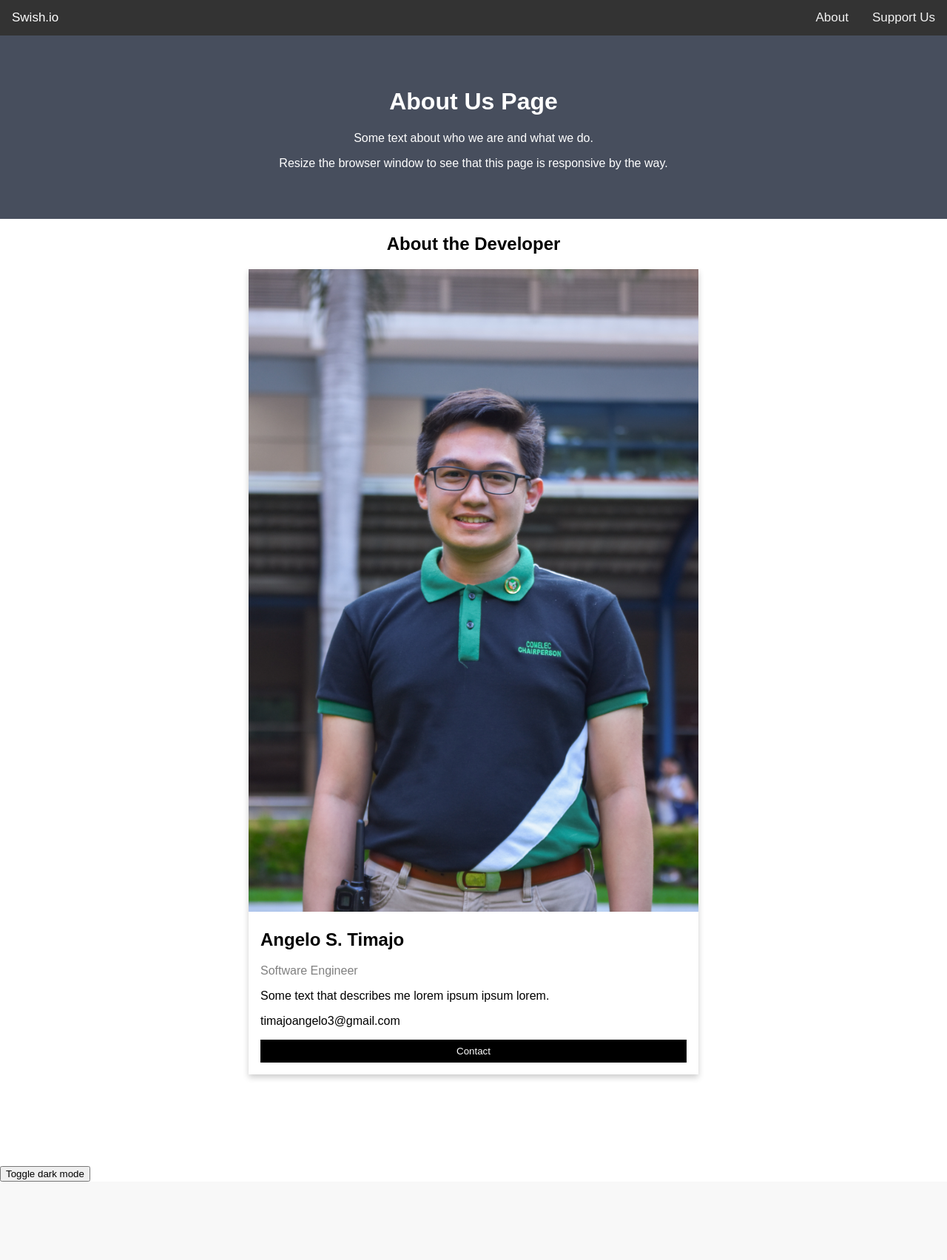
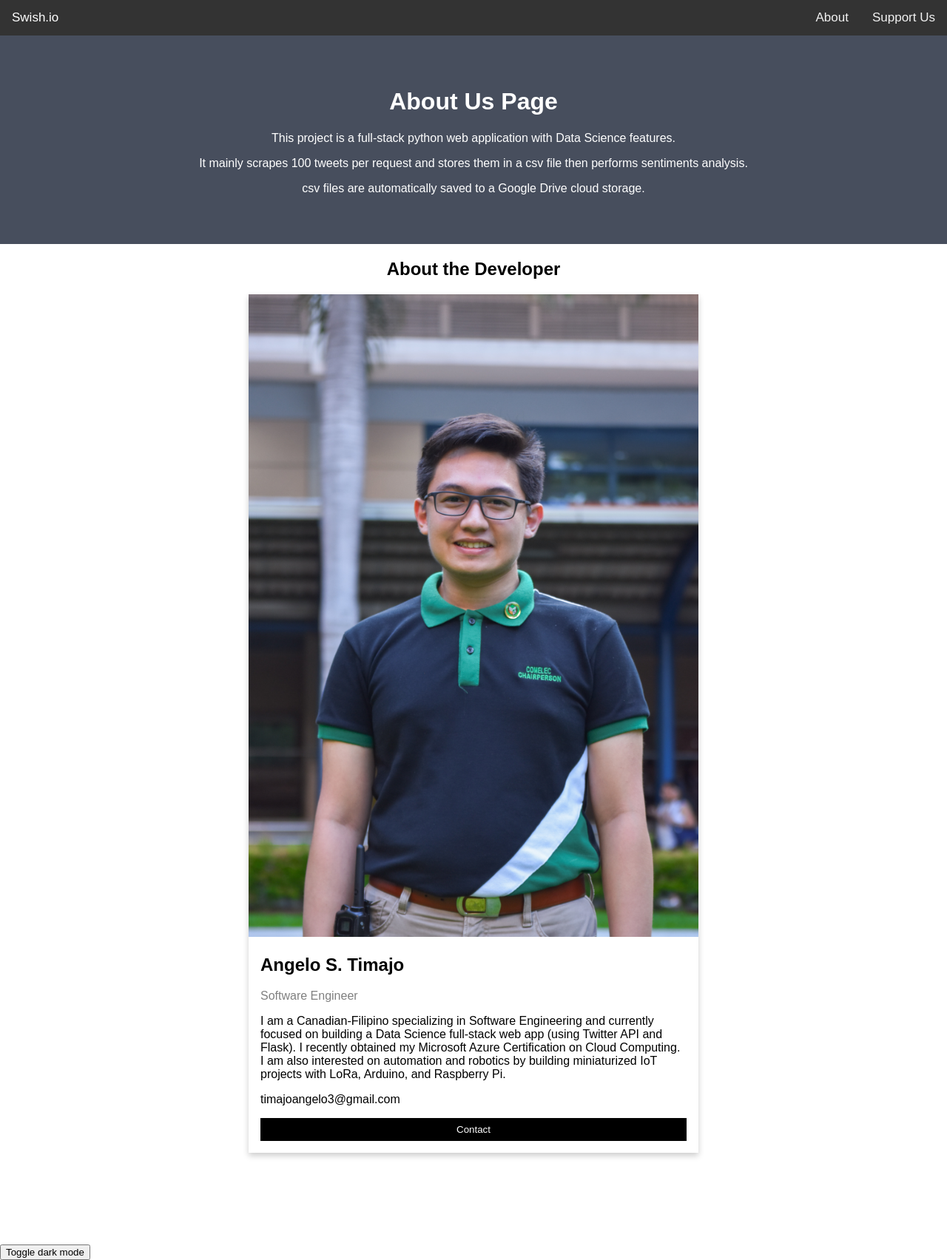
Before and after one commit to astimajo/twitter-sentiments-analyzer, a Flask app: page /contact in a window 1280 px wide. Shown: the whole page at 74% size. Before the commit the page ends 1598 px from the top, so only its background shows below. Run offline with Flask 2, Linux system fonts and the light colour scheme.

Commit message:
Update contact.html

```diff
--- a/templates/contact.html
+++ b/templates/contact.html
@@ -24,8 +24,9 @@
 
     <div id="About" class="about-section">
         <h1>About Us Page</h1>
-        <p>Some text about who we are and what we do.</p>
-        <p>Resize the browser window to see that this page is responsive by the way.</p>
+        <p>This project is a full-stack python web application with Data Science features.</p>
+        <p>It mainly scrapes 100 tweets per request and stores them in a csv file then performs sentiments analysis.</p>
+        <p>csv files are automatically saved to a Google Drive cloud storage.</p>
     </div>
 
         <h2 style="text-align:center">About the Developer</h2>
@@ -36,7 +37,7 @@
             <div class="container">
                 <h2>Angelo S. Timajo</h2>
                 <p class="title">Software Engineer</p>
-                <p>Some text that describes me lorem ipsum ipsum lorem.</p>
+                <p>I am a Canadian-Filipino specializing in Software Engineering and currently focused on building a Data Science full-stack web app (using Twitter API and Flask). I recently obtained my Microsoft Azure Certification on Cloud Computing. I am also interested on automation and robotics by building miniaturized IoT projects with LoRa, Arduino, and Raspberry Pi. </p>
                 <p>timajoangelo3@gmail.com</p>
                 <p><button class="button">Contact</button></p>
             </div>
```
